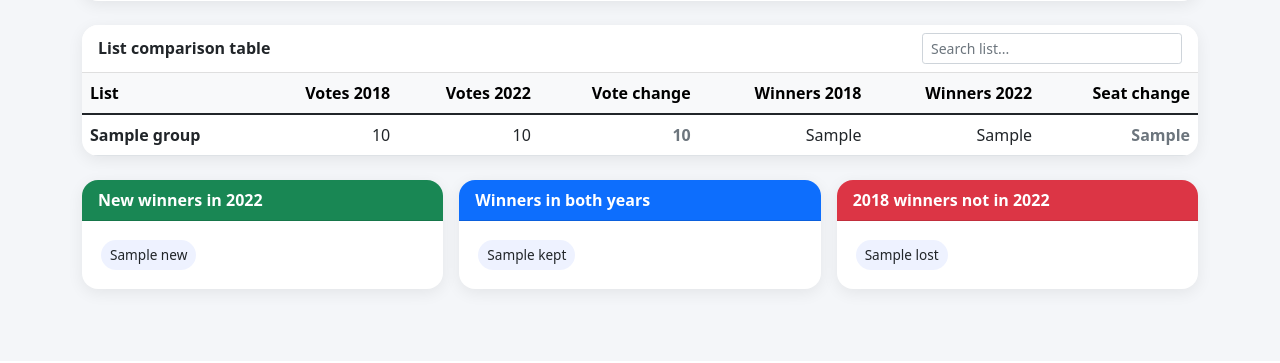
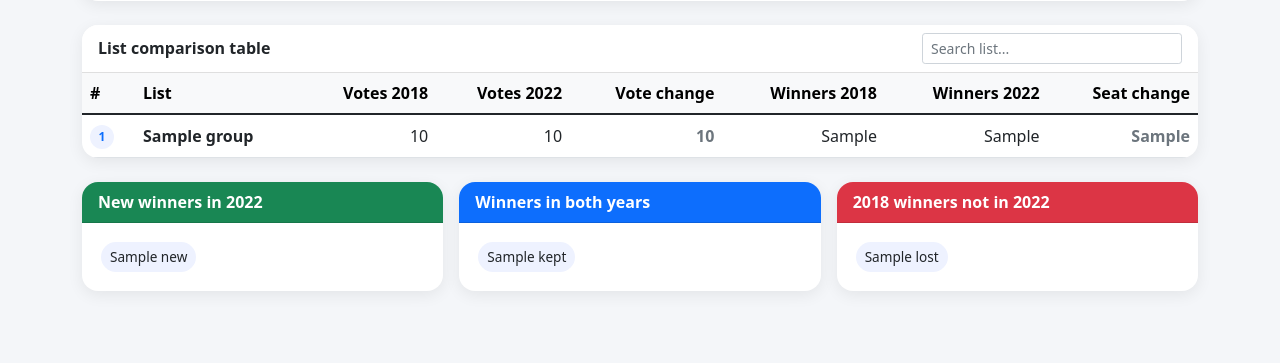
Before and after one commit to mohammadtout24/election-simulation, a Flask app: template templates/compare.html in a window 1280 px wide. Shown: the part 748-1111 px from the top of the page. Before the commit the page ends 1051 px from the top, so only its background shows below. Run offline with Flask 3, Linux system fonts and the light colour scheme; the template is opened without the code that fills it: most values are stand-ins (such as "Sample title", 1, 10 or a date in 2020); some libraries are stand-ins or nearby versions.

Commit message:
modified:   app.py 	modified:   templates/compare.html 	modified:   templates/detail.html 	modified:   templates/national.html

```diff
--- a/app.py
+++ b/app.py
@@ -1097,6 +1097,19 @@ def calculate_votes_needed_for_one_group(file_id, df, target_group, target_k):
 # =========================================================
 #  ADDED FEATURE HELPERS: EXPORT + COMPARISON
 # =========================================================
+_LIST_NUMBER_RE = re.compile(r"^\(\s*\d+\s*\)\s*|\s*\(\s*\d+\s*\)\s*$")
+
+def strip_list_number(name) -> str:
+    """Ballot list names in the source data carry their official list-order
+    number in parentheses (e.g. "طموح الشباب (3)", "( 4 ) إنقاذ وطن").
+    Strip it for display -- the UI shows each list's rank instead."""
+    text = str(name or "").strip()
+    cleaned = _LIST_NUMBER_RE.sub("", text).strip()
+    return cleaned or text
+
+app.jinja_env.filters["clean_list_name"] = strip_list_number
+
+
 def safe_sheet_name(name: str) -> str:
     cleaned = re.sub(r"[\\/*?:\[\]]", "_", str(name or "Sheet"))[:31]
     return cleaned or "Sheet"       #return a safe sheet name for Excel by replacing invalid characters and limiting the length to 31 characters
@@ -1201,9 +1214,10 @@ def make_compare_payload(slug: str):
         merged = merged.sort_values("votes_2022", ascending=False)
         payload["groups"] = merged.to_dict(orient="records")
 
+        chart_labels = [strip_list_number(g) for g in merged["GROUP"].tolist()]
         fig = go.Figure()
-        fig.add_bar(name="2018", x=merged["GROUP"].tolist(), y=merged["votes_2018"].tolist())
-        fig.add_bar(name="2022", x=merged["GROUP"].tolist(), y=merged["votes_2022"].tolist())
+        fig.add_bar(name="2018", x=chart_labels, y=merged["votes_2018"].tolist())
+        fig.add_bar(name="2022", x=chart_labels, y=merged["votes_2022"].tolist())
         fig.update_layout(
             barmode="group", height=420, margin=dict(l=30, r=20, t=30, b=110),
             plot_bgcolor="rgba(0,0,0,0)", paper_bgcolor="rgba(0,0,0,0)",
@@ -1303,7 +1317,7 @@ def build_national_payload(year: str):
         ordered = list(reversed(seat_winners))
         fig = go.Figure(go.Bar(
             x=[r["seats"] for r in ordered],
-            y=[r["name"] for r in ordered],
+            y=[strip_list_number(r["name"]) for r in ordered],
             orientation="h",
             text=[r["seats"] for r in ordered],
             textposition="outside",
@@ -1949,7 +1963,7 @@ def api_find_winning_list():
         if target_group == current_group:
             # Check current state
             results.append({
-                "group": target_group,
+                "group": strip_list_number(target_group),
                 "wins": is_currently_winner,
                 "is_current": True,
                 "possible": True,
@@ -1970,7 +1984,7 @@ def api_find_winning_list():
         # If no one matches the religion and district in the target list, a swap isn't possible
         if potential_swaps.empty:
             results.append({
-                "group": target_group,
+                "group": strip_list_number(target_group),
                 "wins": False,
                 "is_current": False,
                 "possible": False,
@@ -1992,7 +2006,7 @@ def api_find_winning_list():
         would_win = candidate_row["CANDIDATE_ID"] in sim_winners
 
         results.append({
-            "group": target_group,
+            "group": strip_list_number(target_group),
             "wins": would_win,
             "is_current": False,
             "possible": True,
@@ -2006,7 +2020,7 @@ def api_find_winning_list():
         "religion": candidate_religion,
         "district": candidate_district,
         "votes": candidate_votes,
-        "current_group": current_group,
+        "current_group": strip_list_number(current_group),
         "currently_winner": is_currently_winner,
         "results": results
     })
@@ -2093,7 +2107,7 @@ def api_chat():
         by_group = winners.groupby("GROUP")["MEMBER"].apply(list).to_dict()
         html = f"🏆 <b>الفائزون ({len(winners)} مقعد):</b><br><br>"
         for grp, names in sorted(by_group.items(), key=lambda x: len(x[1]), reverse=True):
-            html += f"<b style='color:#0d6efd;'>{grp}</b> ({len(names)}):<br>"
+            html += f"<b style='color:#0d6efd;'>{strip_list_number(grp)}</b> ({len(names)}):<br>"
             for n in names:
                 html += f"  ✅ {n}<br>"
             html += "<br>"
@@ -2130,13 +2144,13 @@ def api_chat():
             html += f"<div style='flex:1;background:#f8f9fc;padding:8px;border-radius:8px;border-right:3px solid #667eea;'>"
             html += f"<b>{name_a}</b> {status_a}<br>"
             html += f"<span style='color:#6c757d;font-size:0.75rem;'>{row_a['RELIGION']} • {row_a['DISTRICT']}</span><br>"
-            html += f"اللائحة: {row_a['GROUP']}<br>"
+            html += f"اللائحة: {strip_list_number(row_a['GROUP'])}<br>"
             html += f"الأصوات: <b>{votes_a:,}</b>"
             html += f"</div>"
             html += f"<div style='flex:1;background:#f8f9fc;padding:8px;border-radius:8px;border-right:3px solid #764ba2;'>"
             html += f"<b>{name_b}</b> {status_b}<br>"
             html += f"<span style='color:#6c757d;font-size:0.75rem;'>{row_b['RELIGION']} • {row_b['DISTRICT']}</span><br>"
-            html += f"اللائحة: {row_b['GROUP']}<br>"
+            html += f"اللائحة: {strip_list_number(row_b['GROUP'])}<br>"
             html += f"الأصوات: <b>{votes_b:,}</b>"
             html += f"</div></div>"
             html += f"<br><b>الفرق:</b> {diff:,} صوت لصالح <b>{leader}</b>"
@@ -2174,7 +2188,7 @@ def api_chat():
                 grp_total = int(df[df["GROUP"] == grp]["VOTES"].sum())
                 bar_width = int((cnt / max(1, num_seats)) * 100)
                 html += f"<div style='margin:3px 0;'>"
-                html += f"<div style='display:flex;justify-content:space-between;font-size:0.78rem;'><span>{grp}</span><span><b>{int(cnt)}</b> مقعد • {grp_total:,} صوت</span></div>"
+                html += f"<div style='display:flex;justify-content:space-between;font-size:0.78rem;'><span>{strip_list_number(grp)}</span><span><b>{int(cnt)}</b> مقعد • {grp_total:,} صوت</span></div>"
                 html += f"<div style='background:#e0e3e8;border-radius:4px;height:6px;margin-top:2px;'>"
                 html += f"<div style='background:linear-gradient(90deg,#667eea,#764ba2);width:{bar_width}%;height:100%;border-radius:4px;'></div>"
                 html += f"</div></div>"
@@ -2210,7 +2224,7 @@ def api_chat():
             html += f"<div style='background:#f8f9fc;padding:10px;border-radius:10px;border-right:3px solid {status_color};'>"
             html += f"<b style='font-size:0.9rem;'>{best_match}</b> <span style='color:{status_color};'>{status_icon} {status_text}</span><br>"
             html += f"<span style='color:#6c757d;font-size:0.75rem;'>{row['RELIGION']} • {row['DISTRICT']}</span><br><br>"
-            html += f"📋 اللائحة: <b>{row['GROUP']}</b><br>"
+            html += f"📋 اللائحة: <b>{strip_list_number(row['GROUP'])}</b><br>"
             html += f"🗳️ الأصوات: <b>{votes:,}</b> ({pct}% من لائحته)<br>"
             html += f"<div style='background:#e0e3e8;border-radius:4px;height:5px;margin-top:4px;'>"
             html += f"<div style='background:linear-gradient(90deg,#667eea,#764ba2);width:{min(100,pct)}%;height:100%;border-radius:4px;'></div>"
@@ -2229,7 +2243,7 @@ def api_chat():
                 eq = total / max(1, num_seats) if num_seats > 0 else 0
 
                 html = f"<div style='font-size:0.82rem;'>"
-                html += f"<b style='color:#667eea;'>📋 {grp}</b><br>"
+                html += f"<b style='color:#667eea;'>📋 {strip_list_number(grp)}</b><br>"
                 html += f"المجموع: <b>{total:,}</b> صوت | الفائزون: <b>{winners_count}</b><br>"
                 if num_seats > 0:
                     pct = round((total / max(1, df["VOTES"].sum())) * 100, 1)
@@ -2256,7 +2270,7 @@ def api_chat():
             icon = "🏆" if r["IS_WINNER"] else ""
             html += f"<div style='margin-bottom:4px;'>"
             html += f"<b>{rank}.</b> {r['MEMBER']} {icon} — <b>{votes:,}</b>"
-            html += f" <span style='color:#6c757d;font-size:0.7rem;'>({r['GROUP']})</span>"
+            html += f" <span style='color:#6c757d;font-size:0.7rem;'>({strip_list_number(r['GROUP'])})</span>"
             html += f"<div style='background:#e0e3e8;border-radius:3px;height:4px;margin-top:1px;'>"
             html += f"<div style='background:linear-gradient(90deg,#667eea,#764ba2);width:{bar_w}%;height:100%;border-radius:3px;'></div>"
             html += f"</div></div>"
--- a/templates/compare.html
+++ b/templates/compare.html
@@ -15,6 +15,7 @@
         .delta-neg { color:#dc3545; font-weight:700; }
         .delta-zero { color:#6c757d; font-weight:700; }
         .winner-chip { display:inline-block; margin:3px; padding:5px 9px; border-radius:999px; background:#eef2ff; font-size:0.85rem; }
+        .rank-badge { display:inline-flex; align-items:center; justify-content:center; width:24px; height:24px; border-radius:50%; background:#eef2ff; color:#0d6efd; font-weight:700; font-size:0.75rem; }
     </style>
 </head>
 <body>
@@ -79,6 +80,7 @@
             <table class="table table-hover align-middle mb-0" id="compareTable">
                 <thead class="table-light">
                     <tr>
+                        <th>#</th>
                         <th>List</th>
                         <th class="text-end">Votes 2018</th>
                         <th class="text-end">Votes 2022</th>
@@ -91,7 +93,8 @@
                 <tbody>
                     {% for row in groups %}
                     <tr>
-                        <td class="fw-bold">{{ row.GROUP }}</td>
+                        <td><span class="rank-badge">{{ loop.index }}</span></td>
+                        <td class="fw-bold">{{ row.GROUP | clean_list_name }}</td>
                         <td class="text-end">{{ "{:,}".format(row.votes_2018) }}</td>
                         <td class="text-end">{{ "{:,}".format(row.votes_2022) }}</td>
                         <td class="text-end {% if row.vote_change > 0 %}delta-pos{% elif row.vote_change < 0 %}delta-neg{% else %}delta-zero{% endif %}">
--- a/templates/national.html
+++ b/templates/national.html
@@ -99,7 +99,7 @@
                     {% for row in list_rows %}
                     <tr>
                         <td><span class="rank-badge">{{ loop.index }}</span></td>
-                        <td class="fw-bold">{{ row.name }}</td>
+                        <td class="fw-bold">{{ row.name | clean_list_name }}</td>
                         <td class="text-end fw-bold {{ 'text-primary' if row.seats > 0 else '' }}">{{ row.seats }}</td>
                         <td class="text-end">{{ "{:,}".format(row.votes) }}</td>
                         <td class="text-end">{{ row.vote_share }}%</td>
@@ -175,7 +175,7 @@
                         {% if row.available %}
                         <td class="text-end">{{ row.seats }}</td>
                         <td class="text-end">{{ "{:,}".format(row.votes) }}</td>
-                        <td>{{ row.top_list.name if row.top_list else "—" }}</td>
+                        <td>{{ row.top_list.name | clean_list_name if row.top_list else "—" }}</td>
                         {% else %}
                         <td class="text-end district-missing" colspan="3">No data for this year.</td>
                         {% endif %}
```
Also changed, not shown: templates/detail.html (+6 -2 lines).
